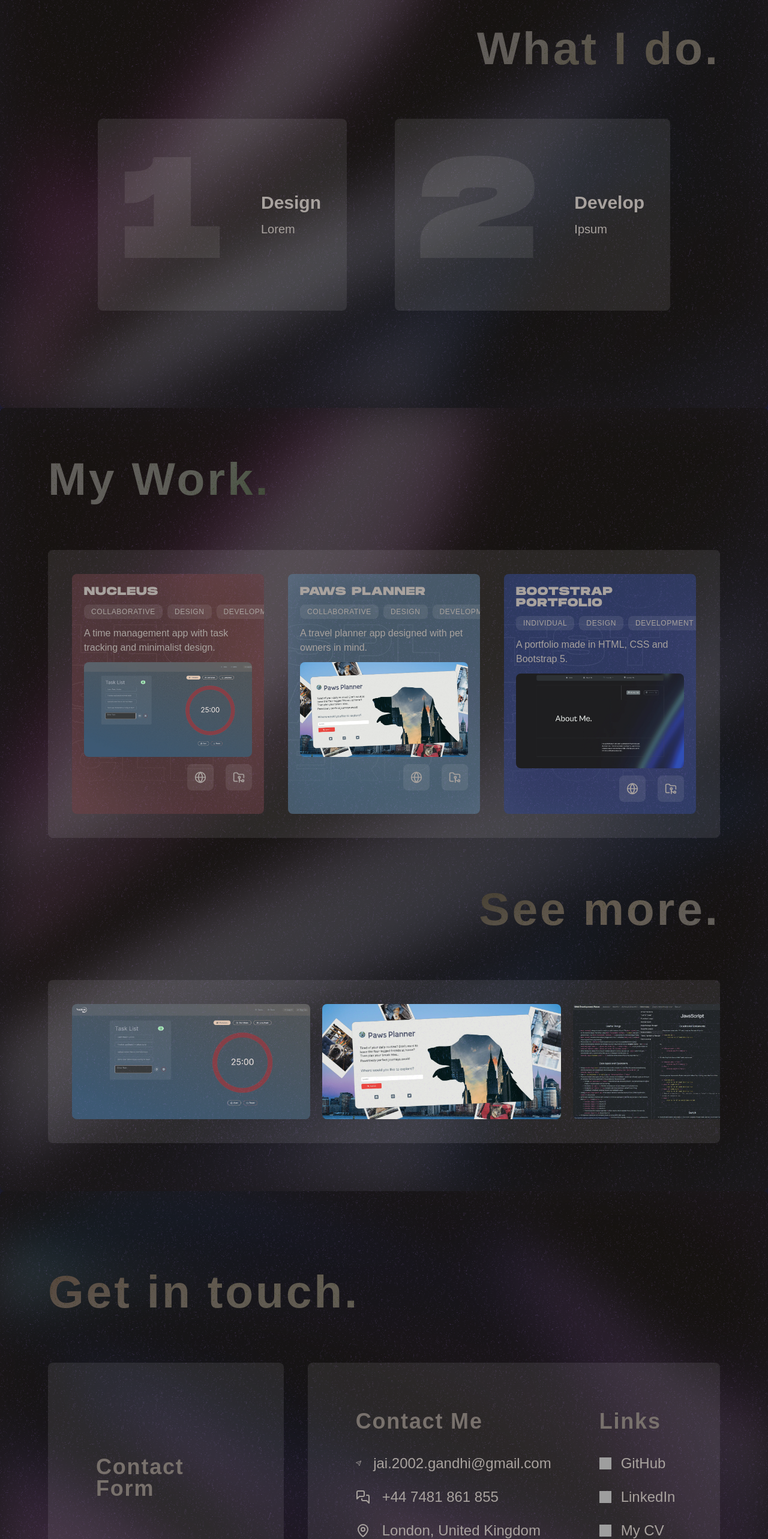
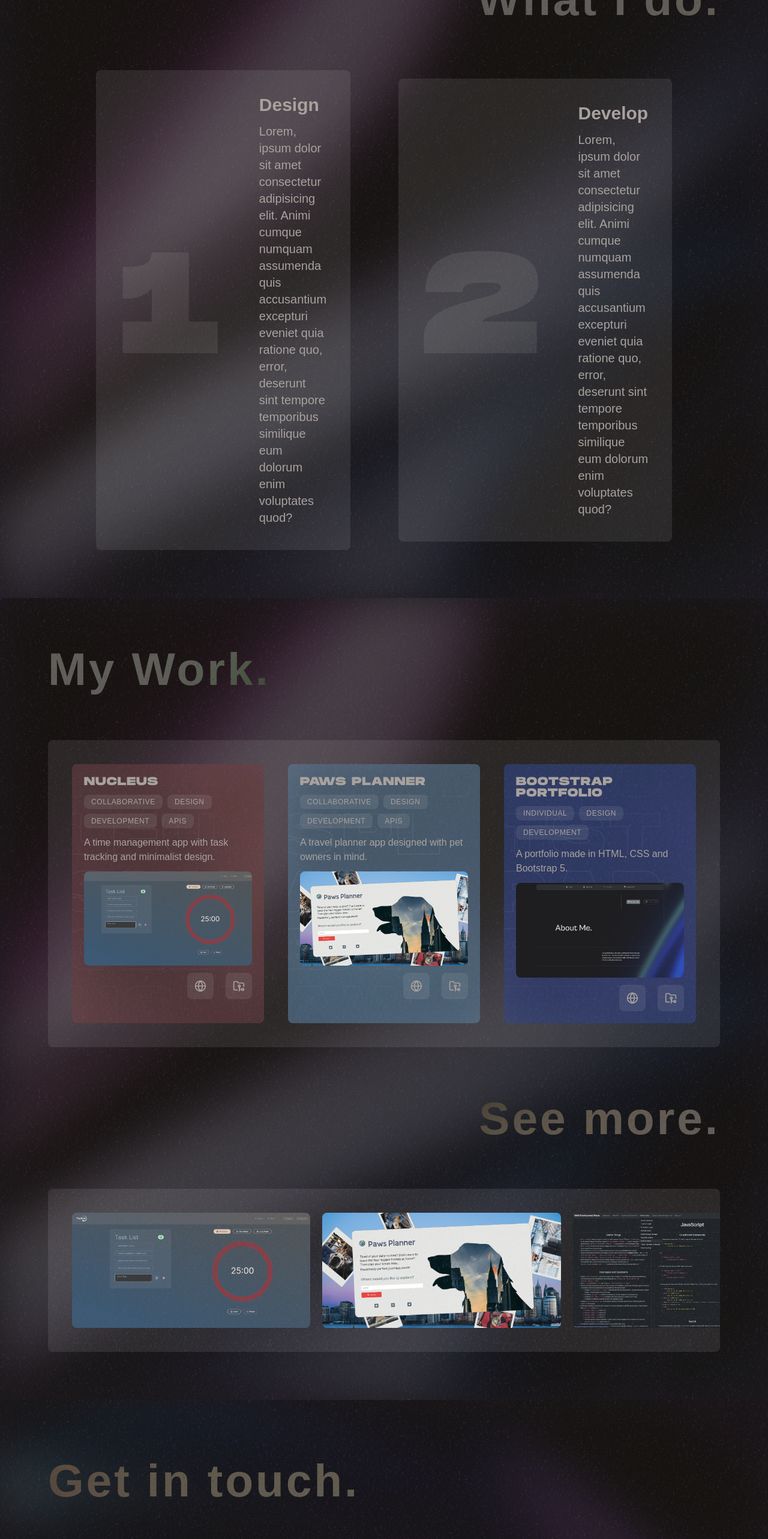
Before and after one commit to jg2002-j/JG-Portfolio, a React (Vite) app: page / in a window 1280 px wide. Shown: the part 920-3486 px from the top of the page at 60% size. Built offline with nearby package versions, Linux system fonts and the light colour scheme; grey boxes are pictures that could not be loaded; a web font is replaced by a local one.

Commit message:
homepage mobile responsive :3

```diff
--- a/src/components/FeaturedProject.jsx
+++ b/src/components/FeaturedProject.jsx
@@ -10,6 +10,14 @@ import { useGSAP } from "@gsap/react";
 
 function FeaturedProject() {
 
+   // Refs
+   const allProjects = useRef(null)
+
+   // States
+	const [ img, setImg ] = useState("")
+   const [ allProjectsHovered, setallProjectsHovered ] = useState(false)
+
+   // Functions
    const bgText = (text, repeats) => {
       let finalArray = []
       let lettersArray = text.split("")
@@ -30,10 +38,15 @@ function FeaturedProject() {
       }
    })
 
-   const allProjects = useRef(null)
-   const [ allProjectsHovered, setallProjectsHovered ] = useState(false)
+	const fsImage = (e) => {
+		setImg(e.target.src)
+		document.getElementById("fsImage").showModal()
+	}
+
    const allProjMouseEnter = () => {setallProjectsHovered(true)}
    const allProjMouseLeave = () => {setallProjectsHovered(false)}
+
+   // GSAP
    useGSAP(() => {
       if (allProjectsHovered) {
          gsap.to(allProjects.current, {
@@ -50,31 +63,21 @@ function FeaturedProject() {
       }
    },[allProjectsHovered])
 
-	const [ img, setImg ] = useState("")
-
-	const fsImage = (e) => {
-		setImg(e.target.src)
-		document.getElementById("fsImage").showModal()
-	}
-
    return (
       <>
-         <div className="scrollPanel min-h-dvh mx-auto relative rounded-lg overflow-hidden">
+         <div className="scrollPanel min-h-dvh flex flex-col mx-auto relative rounded-lg overflow-hidden">
             <BackgroundTexture />
-
-            <div className="h-full bg-stone-900 bg-opacity-75 noise rounded-lg p-20 flex flex-col justify-center gap-20">
-
+            <div className="flex-grow bg-stone-900 bg-opacity-75 noise rounded-lg p-10 lg:p-20 flex flex-col justify-center gap-20">
                <div className="flex">
 						<h1 className="text-4xl lg:text-[6vw] font-header text-stone-500 leading-none tracking-wider mix-blend-difference hover:text-stone-400 duration-1000">My Work.</h1>
 					</div>
-
-               <div className="bg-stone-300 bg-opacity-10 p-10 rounded-lg flex flex-col lg:flex-row gap-10">
+               <div className="bg-stone-300 bg-opacity-10 p-5 lg:p-10 rounded-lg flex flex-col lg:flex-row gap-5 lg:gap-10">
                   {featuredProjs.map((proj, index) => (
-                     <div key={index} className={`w-[35%] noise rounded-lg p-5 flex flex-col gap-3 relative overflow-hidden text-stone-400`} style={{backgroundColor: `rgba(${proj.swatch},0.4)`}}>
+                     <div key={index} className={`w-full lg:w-[35%] noise rounded-lg p-5 flex flex-col gap-3 relative overflow-hidden text-stone-400`} style={{backgroundColor: `rgba(${proj.swatch},0.4)`}}>
                         <BackgroundTexture />
                         <div className="absolute -z-10 left-[-5%] top-[-5%] h-[110%] w-[110%] flex flex-wrap transpdivtb opacity-50">{bgText(proj.title,50)}</div>
-                        <h1 className="text-[1.5vw] font-title tracking-wider leading-none">{proj.title}</h1>
-                        <div className="flex items-center gap-2">
+                        <h1 className="text-2xl lg:text-[1.5vw] font-title tracking-wider leading-none">{proj.title}</h1>
+                        <div className="flex flex-wrap items-center gap-2">
                            {proj.tags.map((tag, index) => (
                               <span key={index} className="select-none uppercase text-xs tracking-wider px-3 py-1 bg-stone-300 bg-opacity-10 rounded-lg">{tag}</span>
                            ))}
@@ -90,22 +93,19 @@ function FeaturedProject() {
                      </div>
                   ))}
                </div>
-
                <div className="flex justify-end">
-						<h1 className="text-[6vw] font-header text-stone-500 leading-none tracking-wider mix-blend-difference hover:text-stone-400 duration-1000">See more.</h1>
+						<h1 className="text-4xl lg:text-[6vw] font-header text-stone-500 leading-none tracking-wider mix-blend-difference hover:text-stone-400 duration-1000">See more.</h1>
 					</div>
-
-               <div onMouseEnter={() => allProjMouseEnter()} onMouseLeave={() => allProjMouseLeave()} className="bg-stone-300 bg-opacity-10 relative rounded-lg overflow-hidden p-10">
+               <div onMouseEnter={() => allProjMouseEnter()} onMouseLeave={() => allProjMouseLeave()} className="bg-stone-300 bg-opacity-10 relative rounded-lg overflow-hidden p-5 lg:p-10">
                   <NavLink aria-label="Visit the projects page." to="projects" className="absolute h-full w-full top-0 left-0 flex justify-center items-center rounded-lg overflow-hidden hover:backdrop-blur-3xl hover:bg-stone-900 hover:bg-opacity-80 noise ease-in-out duration-1000">
                      <h2 ref={allProjects} className="text-[4vw] leading-none text-stone-400 tracking-widest font-title text-center"></h2>
                   </NavLink>
-                  <div className="w-full h-48 flex gap-5">
+                  <div className="w-full h-24 lg:h-48 flex gap-5">
                      {projects.map((proj, index) => (
                         <img key={proj.id} className="h-full w-fit rounded-lg cursor-pointer" src={proj.desktopImgs[0]} alt="Project screenshot" />
                      ))}
                   </div>
                </div>
-
             </div>
          </div>
          <dialog id="fsImage" className="modal">
--- a/src/components/GetInTouch.jsx
+++ b/src/components/GetInTouch.jsx
@@ -6,44 +6,42 @@ import { Send, MessagesSquare, MapPin } from "lucide-react";
 function GetInTouch() {
 	return (
 		<div className="scrollPanel min-h-dvh flex items-center text-stone-400">
-			<div className="w-full h-dvh mx-auto relative rounded-lg overflow-hidden">
+			<div className="w-full min-h-dvh mx-auto relative rounded-lg overflow-hidden flex flex-col">
 				<BackgroundTexture />
-
-				<div className="h-full bg-stone-900 bg-opacity-75 noise rounded-lg py-20 flex flex-col justify-center gap-20">
-
+				<div className="flex-grow bg-stone-900 bg-opacity-75 noise rounded-lg py-20 flex flex-col justify-center gap-20">
 					<div className="flex px-20">
-						<h1 className="text-[6vw] font-header text-stone-500 leading-none tracking-wider mix-blend-difference hover:text-stone-400 duration-1000">Get in touch.</h1>
+						<h1 className="text-4xl lg:text-[6vw] font-header text-stone-500 leading-none tracking-wider mix-blend-difference hover:text-stone-400 duration-1000">Get in touch.</h1>
 					</div>
 
-					<div className="flex items-center gap-10 px-20">
+					<div className="flex flex-col lg:flex-row justify-center gap-5 lg:gap-10 px-10 lg:px-20">
 
-						<NavLink to="/contact" className="bg-stone-300 max-w-[50%] min-h-40 h-full bg-opacity-10 p-20 rounded-lg hover:bg-stone-400 hover:bg-opacity-20 duration-1000 flex items-center justify-center">
+						<NavLink to="/contact" className="bg-stone-300 bg-opacity-10 hover:bg-stone-400 hover:bg-opacity-20 p-10 lg:p-20 rounded-lg w-full duration-1000 flex flex-col items-center justify-center gap-2 lg:gap-5">
 							<h1 className="text-4xl font-header text-stone-500 leading-none tracking-wider hover:text-stone-400 duration-1000">Contact Form</h1>
 						</NavLink>
 
-						<div className="bg-stone-300 min-h-40 flex-grow bg-opacity-10 p-20 rounded-lg hover:bg-stone-400 hover:bg-opacity-20 duration-1000 flex gap-20 items-center justify-center">
-							<div className="min-w-[40%] flex flex-col gap-2">
+						<div className="bg-stone-300 bg-opacity-10 hover:bg-stone-400 hover:bg-opacity-20 p-10 lg:p-20 rounded-lg w-full duration-1000 flex flex-col gap-2 lg:gap-5">
 							<h2 className="text-4xl mb-5 font-header text-stone-500 leading-none tracking-wider hover:text-stone-400 duration-1000">Contact Me</h2>
-								<a target="_blank" href="mailto:jai.2002.gandhi@gmail.com" className="max-w-fit text-stone-400 text-2xl ease-in-out duration-500 hover:bg-stone-300 hover:bg-opacity-10 hover:rounded-lg hover:px-5 py-2 flex items-center"><Send className="inline me-5"/>jai.2002.gandhi@gmail.com</a>
-								<a target="_blank" href="https://wa.me/447481861855" className="max-w-fit text-stone-400 text-2xl ease-in-out duration-500 hover:bg-stone-300 hover:bg-opacity-10 hover:rounded-lg hover:px-5 py-2 flex items-center"><MessagesSquare className="inline me-5"/>+44 7481 861 855</a>
-								<p className="max-w-fit text-stone-400 text-2xl py-2 flex items-center"><MapPin className="inline me-5" />London, United Kingdom</p>
+							<a target="_blank" href="mailto:jai.2002.gandhi@gmail.com" className="max-w-fit text-stone-400 lg:text-2xl ease-in-out duration-500 hover:bg-stone-300 hover:bg-opacity-10 hover:rounded-lg hover:px-5 py-2 flex items-center"><Send className="inline h-4 lg:h-5 me-5"/>jai.2002.gandhi@gmail.com</a>
+							<a target="_blank" href="https://wa.me/447481861855" className="max-w-fit text-stone-400 lg:text-2xl ease-in-out duration-500 hover:bg-stone-300 hover:bg-opacity-10 hover:rounded-lg hover:px-5 py-2 flex items-center"><MessagesSquare className="inline h-4 lg:h-5 me-5"/>+44 7481 861 855</a>
+							<p className="max-w-fit text-stone-400 lg:text-2xl py-2 flex items-center"><MapPin className="inline h-4 lg:h-5 me-5" />London, United Kingdom</p>
 						</div>
-							<div className="min-w-[20%] flex flex-col gap-2">
+
+						<div className="bg-stone-300 bg-opacity-10 hover:bg-stone-400 hover:bg-opacity-20 p-10 lg:p-20 rounded-lg w-full duration-1000 flex flex-col gap-2 lg:gap-5">
 							<h2 className="text-4xl mb-5 font-header text-stone-500 leading-none tracking-wider hover:text-stone-400 duration-1000">Links</h2>
-								<a target="_blank" href="https://github.com/jg2002-j" className="max-w-fit text-stone-400 text-2xl ease-in-out duration-500 hover:bg-stone-300 hover:bg-opacity-10 hover:rounded-lg hover:px-5 py-2 flex items-center ">
-									<img className="aspect-square h-5 me-4" src="https://cdn.simpleicons.org/github/a7a29f" alt="GitHub link"/>
+							<a target="_blank" href="https://github.com/jg2002-j" className="max-w-fit text-stone-400 lg:text-2xl ease-in-out duration-500 hover:bg-stone-300 hover:bg-opacity-10 hover:rounded-lg hover:px-5 py-2 flex items-center ">
+								<img className="aspect-square h-4 lg:h-5 me-4" src="https://cdn.simpleicons.org/github/a7a29f" alt="GitHub link"/>
 								<span>GitHub</span>
 							</a>
-								<a target="_blank" href="https://www.linkedin.com/in/jg2002/" className="max-w-fit text-stone-400 text-2xl ease-in-out duration-500 hover:bg-stone-300 hover:bg-opacity-10 hover:rounded-lg hover:px-5 py-2 flex items-center ">
-									<img className="aspect-square h-5 me-4" src="https://cdn.simpleicons.org/linkedin/a7a29f" alt="LinkedIn link"/>
+							<a target="_blank" href="https://www.linkedin.com/in/jg2002/" className="max-w-fit text-stone-400 lg:text-2xl ease-in-out duration-500 hover:bg-stone-300 hover:bg-opacity-10 hover:rounded-lg hover:px-5 py-2 flex items-center ">
+								<img className="aspect-square h-4 lg:h-5 me-4" src="https://cdn.simpleicons.org/linkedin/a7a29f" alt="LinkedIn link"/>
 								<span>LinkedIn</span>
 							</a>
-								<a target="_blank" href="https://www.dropbox.com/scl/fi/2y6z2e05ia477za2cebtz/JaiGandhiCV.pdf?rlkey=ssr2bkcj5l1xts5wliez85kol&dl=0" className="max-w-fit text-stone-400 text-2xl ease-in-out duration-500 hover:bg-stone-300 hover:bg-opacity-10 hover:rounded-lg hover:px-5 py-2 flex items-center ">
-									<img className="aspect-square h-5 me-4" src="https://cdn.simpleicons.org/googledocs/a7a29f" alt="My CV link"/>
+							<a target="_blank" href="https://www.dropbox.com/scl/fi/2y6z2e05ia477za2cebtz/JaiGandhiCV.pdf?rlkey=ssr2bkcj5l1xts5wliez85kol&dl=0" className="max-w-fit text-stone-400 lg:text-2xl ease-in-out duration-500 hover:bg-stone-300 hover:bg-opacity-10 hover:rounded-lg hover:px-5 py-2 flex items-center ">
+								<img className="aspect-square h-4 lg:h-5 me-4" src="https://cdn.simpleicons.org/googledocs/a7a29f" alt="My CV link"/>
 								<span>My CV</span>
 							</a>
 						</div>
-						</div>
+
 					</div>
 
 				</div>
--- a/src/components/WhatIDo.jsx
+++ b/src/components/WhatIDo.jsx
@@ -14,11 +14,22 @@ function WhatIDo() {
 		return (
 			Services.map((service, index) => {
 				return (
-					<div key={index} className="servBox max-w-[800px] flex-grow w-full lg:w-fit bg-stone-300 bg-opacity-10 rounded-lg p-10 flex flex-col xl:flex-row items-center gap-10 hover:bg-stone-400 hover:bg-opacity-20 duration-1000">
-						<h1 className="text-6xl lg:text-[30vh] font-title tracking-widest leading-none text-stone-300 text-opacity-10">{index+1}</h1>
-						<div className="flex flex-col gap-3">
-							<h2 className="text-3xl font-header">{service.title}</h2>
-							<p className="max-w-prose text-xl text-pretty">{service.desc}</p>
+					<div>
+						<div key={index} className="hidden lg:flex servBox max-w-[800px] flex-grow w-full lg:w-fit bg-stone-300 bg-opacity-10 rounded-lg p-10 flex-row items-center gap-10 hover:bg-stone-400 hover:bg-opacity-20 duration-1000">
+							<h1 className="text-6xl lg:text-[30vh] font-title tracking-widest leading-none text-stone-300 text-opacity-10">{index+1}</h1>
+							<div className="flex flex-col gap-3">
+								<h2 className="text-3xl font-header">{service.title}</h2>
+								<p className="max-w-prose lg:text-xl text-pretty">{service.desc}</p>
+							</div>
+						</div>
+						<div key={index} className="flex lg:hidden servBox max-w-[800px] flex-grow w-full lg:w-fit bg-stone-300 bg-opacity-10 rounded-lg p-10 flex-row items-center gap-10 hover:bg-stone-400 hover:bg-opacity-20 duration-1000">
+							<div className="flex flex-col gap-3">
+								<div className="flex items-center gap-5">
+									<h1 className="text-6xl lg:text-[30vh] font-title tracking-widest leading-none text-stone-300 text-opacity-10">{index+1}</h1>
+									<h2 className="text-3xl font-header">{service.title}</h2>
+								</div>
+								<p className="max-w-prose lg:text-xl text-pretty">{service.desc}</p>
+							</div>
 						</div>
 					</div>
 				)
--- a/src/data/Services.json
+++ b/src/data/Services.json
@@ -1,10 +1,10 @@
 [
 	{
 		"title": "Design",
-		"desc": "Lorem"
+		"desc": "Lorem, ipsum dolor sit amet consectetur adipisicing elit. Animi cumque numquam assumenda quis accusantium excepturi eveniet quia ratione quo, error, deserunt sint tempore temporibus similique eum dolorum enim voluptates quod?"
 	},
 	{
 		"title": "Develop",
-		"desc": "Ipsum"
+		"desc": "Lorem, ipsum dolor sit amet consectetur adipisicing elit. Animi cumque numquam assumenda quis accusantium excepturi eveniet quia ratione quo, error, deserunt sint tempore temporibus similique eum dolorum enim voluptates quod?"
 	}
 ]
```
Lines whose indentation alone changed are shown as unchanged.
